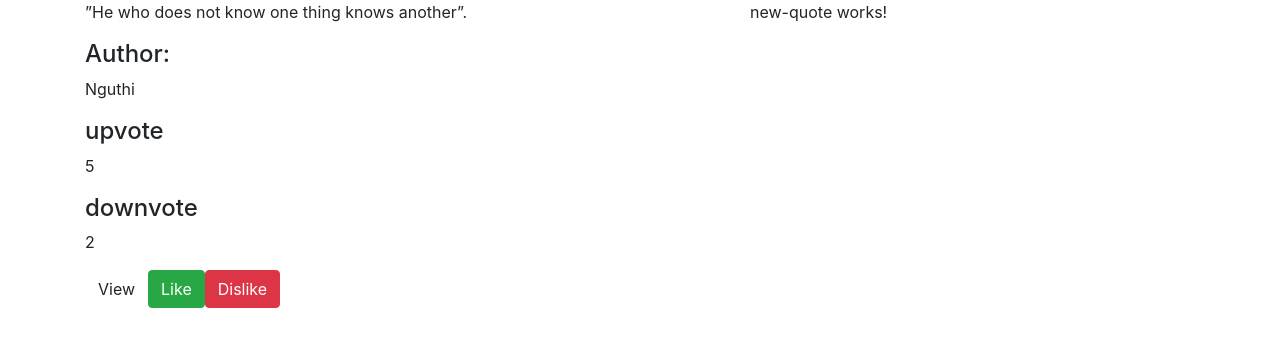
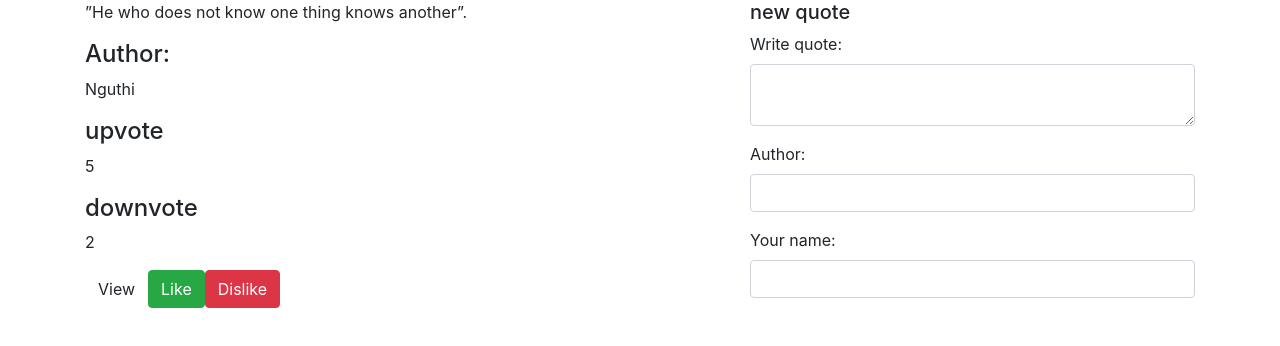
Before and after one commit to kingsam91/Quotes, an Angular app: page / in a window 1280 px wide. Shown: the top 346 px of the page. Built offline with nearby package versions, Linux system fonts and the light colour scheme.

Commit message:
add form for input

```diff
--- a/src/app/new-quote/new-quote.component.html
+++ b/src/app/new-quote/new-quote.component.html
@@ -1 +1,15 @@
-<p>new-quote works!</p>
+<form>
+<h5>new quote</h5>
+<div class="form-group">
+    <label>Write quote:</label>
+    <textarea class="form-control" rows="2"></textarea>
+</div>
+<div class="form-group">
+    <label>Author:</label>
+    <input class="form-control"/>
+</div>
+<div class="form-group">
+    <label>Your name:</label>
+    <input class="form-control"/>
+</div>
+</form>
```
